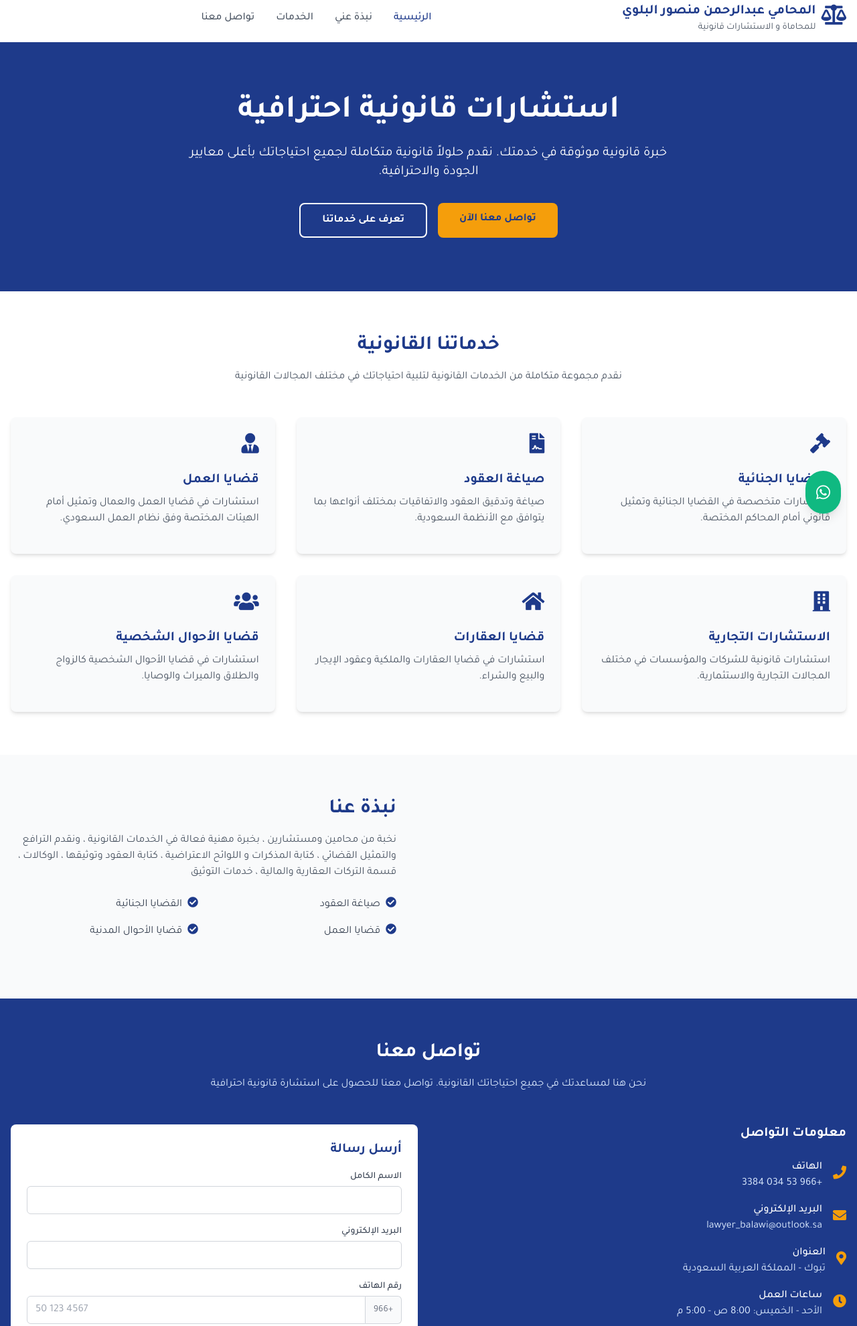
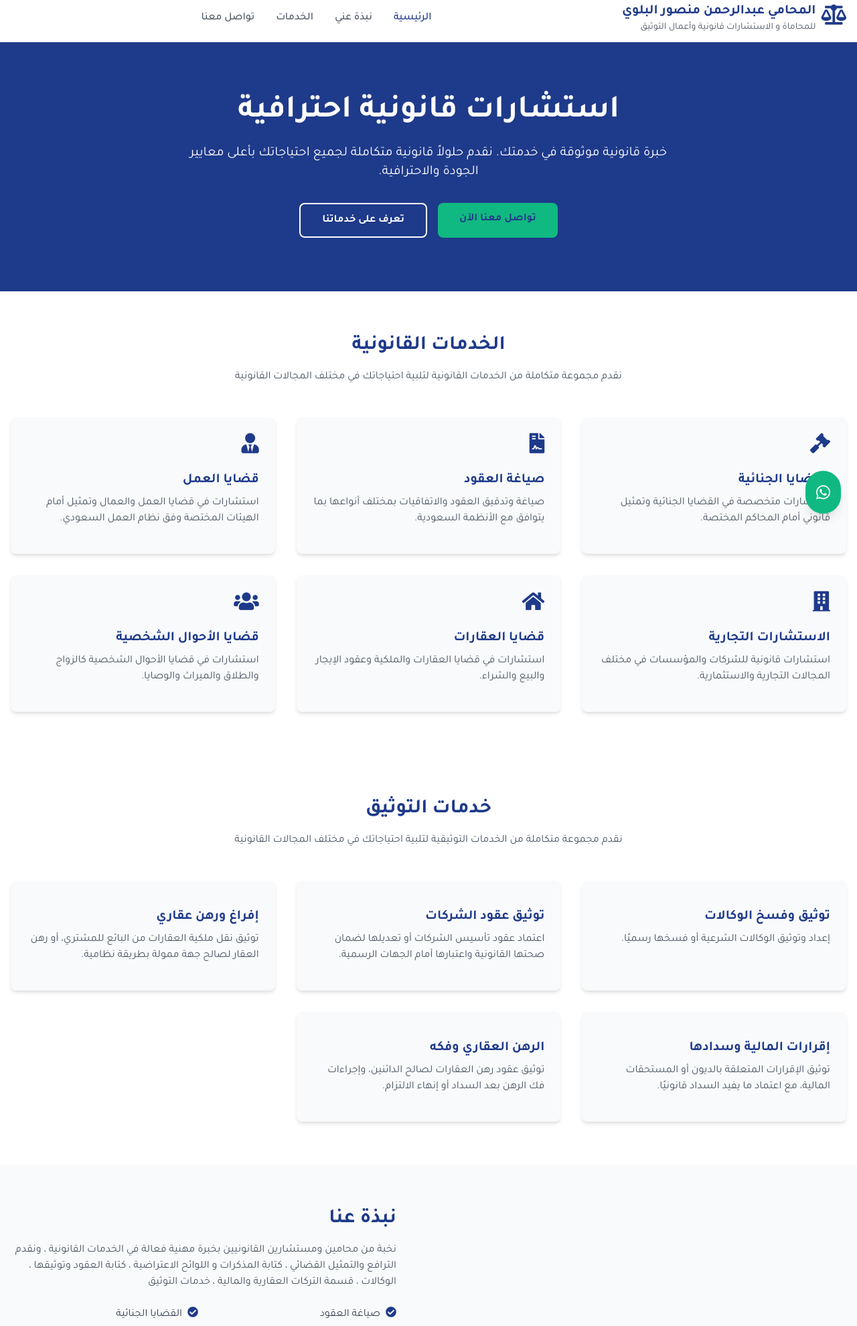
Before and after one commit to dalbalawi4/law3, a plain HTML site: page index.html in a window 1280 px wide. Shown: the part 9-1989 px from the top of the page at 67% size. Drawn offline with nearby package versions, Linux system fonts and the light colour scheme.

Commit message:
index.html

```diff
--- a/index.html
+++ b/index.html
@@ -3,7 +3,7 @@
 <head>
   <meta charset="UTF-8">
   <meta name="viewport" content="width=device-width, initial-scale=1.0">
-  <title>المحامي عبدالرحمن منصور البلوي - للمحاماة و الاستشارات قانونية</title>
+  <title>المحامي والمستشار القانوني عبدالرحمن منصور البلوي</title>
   <link href="https://cdn.jsdelivr.net/npm/tailwindcss@2.2.19/dist/tailwind.min.css" rel="stylesheet">
   <link rel="stylesheet" href="https://cdnjs.cloudflare.com/ajax/libs/font-awesome/5.15.4/css/all.min.css">
   <style>
@@ -30,7 +30,7 @@
           </div>
           <div>
             <h1 class="text-xl font-bold text-blue-900">المحامي عبدالرحمن منصور البلوي</h1>
-            <p class="text-sm text-gray-600">للمحاماة و الاستشارات قانونية</p>
+            <p class="text-sm text-gray-600">للمحاماة و الاستشارات قانونية وأعمال التوثيق</p>
           </div>
         </div>
 
@@ -56,7 +56,7 @@
       <h1 class="text-4xl md:text-5xl font-bold mb-6">استشارات قانونية احترافية</h1>
       <p class="text-xl mb-8 max-w-3xl mx-auto">خبرة قانونية موثوقة في خدمتك. نقدم حلولاً قانونية متكاملة لجميع احتياجاتك بأعلى معايير الجودة والاحترافية.</p>
       <div class="flex flex-col md:flex-row justify-center space-y-4 md:space-y-0 md:space-x-4 md:space-x-reverse">
-        <a href="#contact" class="bg-yellow-500 hover:bg-yellow-600 text-blue-900 font-bold py-3 px-8 rounded-lg transition duration-300">
+        <a href="#contact" class="bg-green-500 hover:bg-green-600 text-blue-900 font-bold py-3 px-8 rounded-lg transition duration-300">
           تواصل معنا الآن
         </a>
         <a href="#services" class="bg-transparent border-2 border-white hover:bg-white hover:text-blue-900 text-white font-bold py-3 px-8 rounded-lg transition duration-300">
@@ -70,7 +70,7 @@
   <section id="services" class="py-16 bg-white">
     <div class="container mx-auto px-4">
       <div class="text-center mb-12">
-        <h2 class="text-3xl font-bold text-blue-900 mb-4">خدماتنا القانونية</h2>
+        <h2 class="text-3xl font-bold text-blue-900 mb-4">الخدمات القانونية</h2>
         <p class="text-gray-600 max-w-2xl mx-auto">نقدم مجموعة متكاملة من الخدمات القانونية لتلبية احتياجاتك في مختلف المجالات القانونية</p>
       </div>
 
@@ -127,6 +127,64 @@
           </div>
           <h3 class="text-xl font-bold text-blue-900 mb-2">قضايا الأحوال الشخصية</h3>
           <p class="text-gray-600 mb-4">استشارات في قضايا الأحوال الشخصية كالزواج والطلاق والميراث والوصايا.</p>
+  </a>
+      </div>
+    </div>
+  </section>
+
+    <!-- Services Section -->
+  <section id="services" class="py-16 bg-white">
+    <div class="container mx-auto px-4">
+      <div class="text-center mb-12">
+        <h2 class="text-3xl font-bold text-blue-900 mb-4">خدمات التوثيق</h2>
+        <p class="text-gray-600 max-w-2xl mx-auto">نقدم مجموعة متكاملة من الخدمات التوثيقية لتلبية احتياجاتك في مختلف المجالات القانونية</p>
+      </div>
+
+
+      <div class="grid grid-cols-1 md:grid-cols-2 lg:grid-cols-3 gap-8">
+        <!-- Service 1 -->
+        <div class="bg-gray-50 rounded-lg p-6 shadow-md hover:shadow-lg transition duration-300">
+          <div class="text-blue-900 text-3xl mb-4">
+            <i class=""></i>
+          </div>
+          <h3 class="text-xl font-bold text-blue-900 mb-2">توثيق وفسخ الوكالات</h3>
+          <p class="text-gray-600 mb-4">إعداد وتوثيق الوكالات الشرعية أو فسخها رسميًا.</p>
+        </div>
+
+        <!-- Service 2 -->
+        <div class="bg-gray-50 rounded-lg p-6 shadow-md hover:shadow-lg transition duration-300">
+          <div class="text-blue-900 text-3xl mb-4">
+            <i class=""></i>
+          </div>
+          <h3 class="text-xl font-bold text-blue-900 mb-2">توثيق عقود الشركات</h3>
+          <p class="text-gray-600 mb-4">اعتماد عقود تأسيس الشركات أو تعديلها لضمان صحتها القانونية واعتبارها أمام الجهات الرسمية.</p>
+        </div>
+
+        <!-- Service 3 -->
+        <div class="bg-gray-50 rounded-lg p-6 shadow-md hover:shadow-lg transition duration-300">
+          <div class="text-blue-900 text-3xl mb-4">
+            <i class=""></i>
+          </div>
+          <h3 class="text-xl font-bold text-blue-900 mb-2">إفراغ  ورهن عقاري</h3>
+          <p class="text-gray-600 mb-4">توثيق نقل ملكية العقارات من البائع للمشتري، أو رهن العقار لصالح جهة ممولة بطريقة نظامية.</p>
+        </div>
+
+        <!-- Service 4 -->
+        <div class="bg-gray-50 rounded-lg p-6 shadow-md hover:shadow-lg transition duration-300">
+          <div class="text-blue-900 text-3xl mb-4">
+            <i class=""></i>
+          </div>
+          <h3 class="text-xl font-bold text-blue-900 mb-2">إقرارات المالية وسدادها</h3>
+          <p class="text-gray-600 mb-4">توثيق الإقرارات المتعلقة بالديون أو المستحقات المالية، مع اعتماد ما يفيد السداد قانونيًا.</p>
+        </div>
+
+        <!-- Service 5 -->
+        <div class="bg-gray-50 rounded-lg p-6 shadow-md hover:shadow-lg transition duration-300">
+          <div class="text-blue-900 text-3xl mb-4">
+            <i class=""></i>
+          </div>
+          <h3 class="text-xl font-bold text-blue-900 mb-2">الرهن العقاري وفكه</h3>
+          <p class="text-gray-600 mb-4">توثيق عقود رهن العقارات لصالح الدائنين، وإجراءات فك الرهن بعد السداد أو إنهاء الالتزام.</p>
         </div>
       </div>
     </div>
@@ -140,7 +198,7 @@
         </div>
         <div class="md:w-1/2 md:pr-12">
           <h2 class="text-3xl font-bold text-blue-900 mb-4">نبذة عنا</h2>
-               <p class="text-gray-600 mb-6">نخبة من محامين ومستشارين ، بخبرة مهنية فعالة في الخدمات القانونية ، ونقدم الترافع والتمثيل القضائي ، كتابة المذكرات و اللوائح الاعتراضية ، كتابة العقود وتوثيقها ، الوكالات ، قسمة التركات العقارية والمالية ، خدمات التوثيق</p>
+               <p class="text-gray-600 mb-6">نخبة من محامين ومستشارين القانونيين بخبرة مهنية فعالة في الخدمات القانونية ، ونقدم الترافع والتمثيل القضائي ، كتابة المذكرات و اللوائح الاعتراضية ، كتابة العقود وتوثيقها ، الوكالات ، قسمة التركات العقارية والمالية ، خدمات التوثيق</p>
           <div class="grid grid-cols-2 gap-4 mb-6">
             <div class="flex items-center">
               <div class="text-blue-900 ml-2"><i class="fas fa-check-circle"></i></div>
@@ -210,7 +268,8 @@
               </div>
               <div>
                 <p class="font-medium">ساعات العمل</p>
-                <p class="text-blue-100">الأحد - الخميس: 8:00 ص - 5:00 م</p>
+                <p class="text-blue-100">الأحد - الخميس: 8:00 ص - 9:00 م</p>
+
               </div>
             </div>
           </div>
@@ -336,7 +395,7 @@
     // Simple form submission handler
     document.querySelector('form').addEventListener('submit', function(e) {
       e.preventDefault();
-      alert('تم إرسال رسالتك بنجاح! سنتواصل معك قريباً.');
+      alert('تعذر إرسال الرسالة , يرجى التواصل عبر الهاتف أو الواتس آب .');
       this.reset();
     });
 
```
